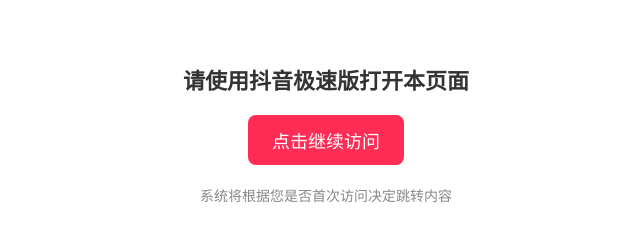
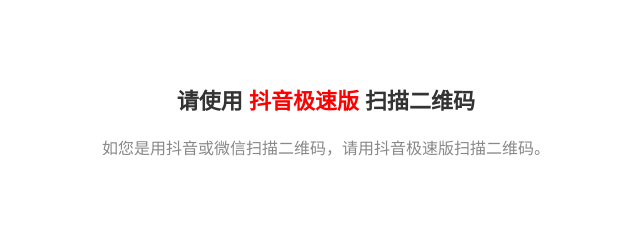
Before and after one commit to lantian6856/8889, a plain HTML site: page index.html in a window 1280 px wide. Shown: the whole page, without its empty margins (314-954 px from the left). Drawn offline with Linux system fonts and the light colour scheme.

Commit message:
Update index.html

```diff
--- a/index.html
+++ b/index.html
@@ -3,44 +3,30 @@
 <html lang="zh-CN">
 <head>
   <meta charset="UTF-8">
-  <title>提示</title>
+  <title>跳转中…</title>
   <meta name="viewport" content="width=device-width, initial-scale=1.0">
   <style>
-    body { font-family: sans-serif; background: #fff; text-align: center; padding: 40px; }
-    h1 { font-size: 22px; margin-bottom: 20px; color: #333; }
-    button {
-      padding: 12px 24px;
-      font-size: 18px;
-      background-color: #ff2d55;
-      color: white;
-      border: none;
-      border-radius: 8px;
-      cursor: pointer;
-    }
-    .tip { margin-top: 20px; color: #888; font-size: 14px; }
+    body { font-family: sans-serif; text-align: center; padding: 60px 20px; background: #fff; }
+    h1 { color: #333; font-size: 22px; }
+    .tip { color: #888; font-size: 16px; margin-top: 20px; }
+    .highlight { color: red; font-weight: bold; }
   </style>
 </head>
 <body>
-  <h1>请使用抖音极速版打开本页面</h1>
-  <button id="go">点击继续访问</button>
-  <div class="tip">系统将根据您是否首次访问决定跳转内容</div>
+  <h1 id="msg">请使用 <span class="highlight">抖音极速版</span> 扫描二维码</h1>
+  <p class="tip" id="tip">如您是用抖音或微信扫描二维码，请用抖音极速版扫描二维码。</p>
 
   <script>
     const ua = navigator.userAgent.toLowerCase();
     const isLite = ua.includes('aweme') && ua.includes('lite');
-
     const firstUrl = 'https://vlink.cc/btc518';
     const repeatUrl = 'https://alidocs.dingtalk.com/i/p/yr9xmyVw3WaVGEOeZxX8vp0M9LvPpG7d';
 
-    document.getElementById('go').onclick = () => {
-      if (!isLite) {
-        alert('请使用抖音极速版打开本页面');
-        return;
-      }
+    if (isLite) {
       const visited = localStorage.getItem('dy_lite_visited');
       localStorage.setItem('dy_lite_visited', '1');
       window.location.href = visited ? repeatUrl : firstUrl;
-    };
+    }
   </script>
 </body>
 </html>
```
